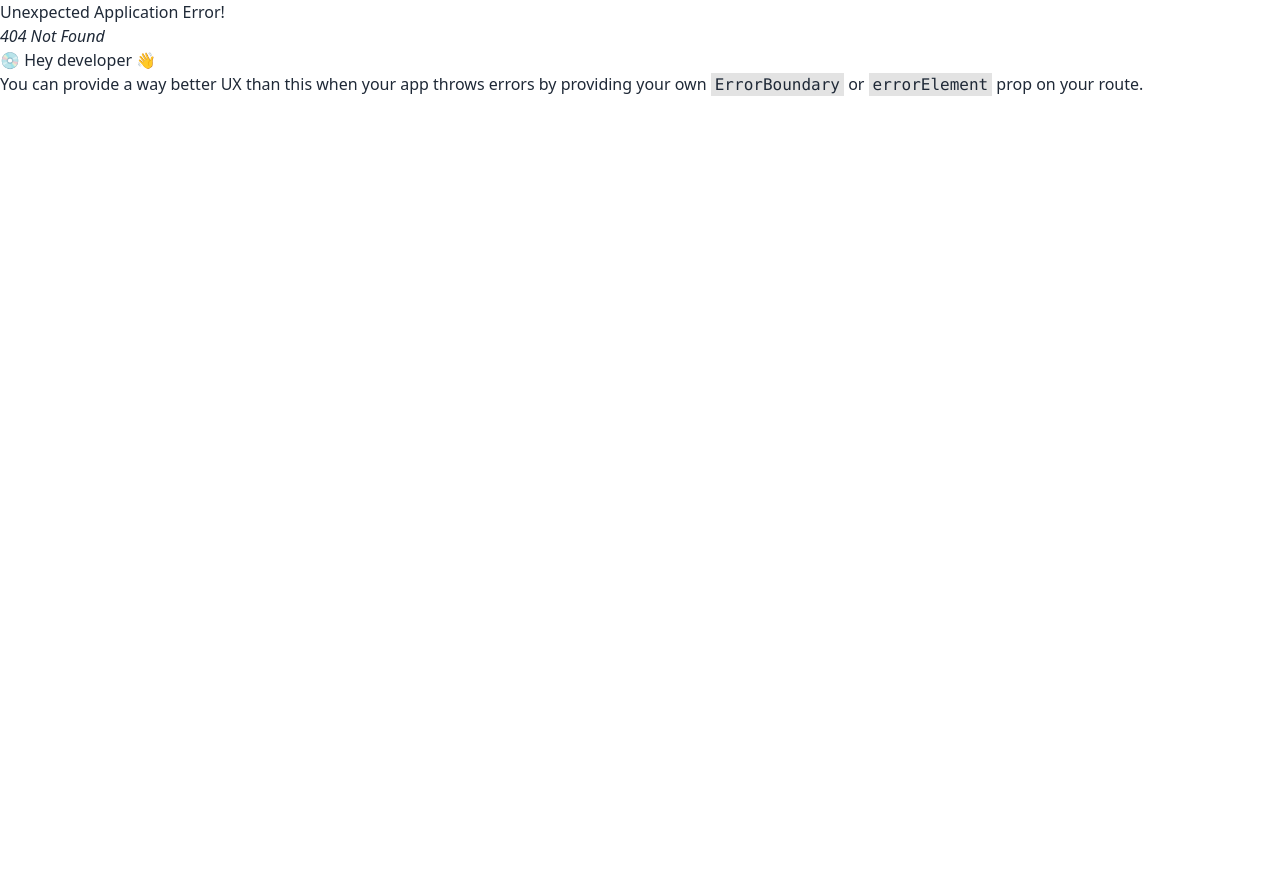
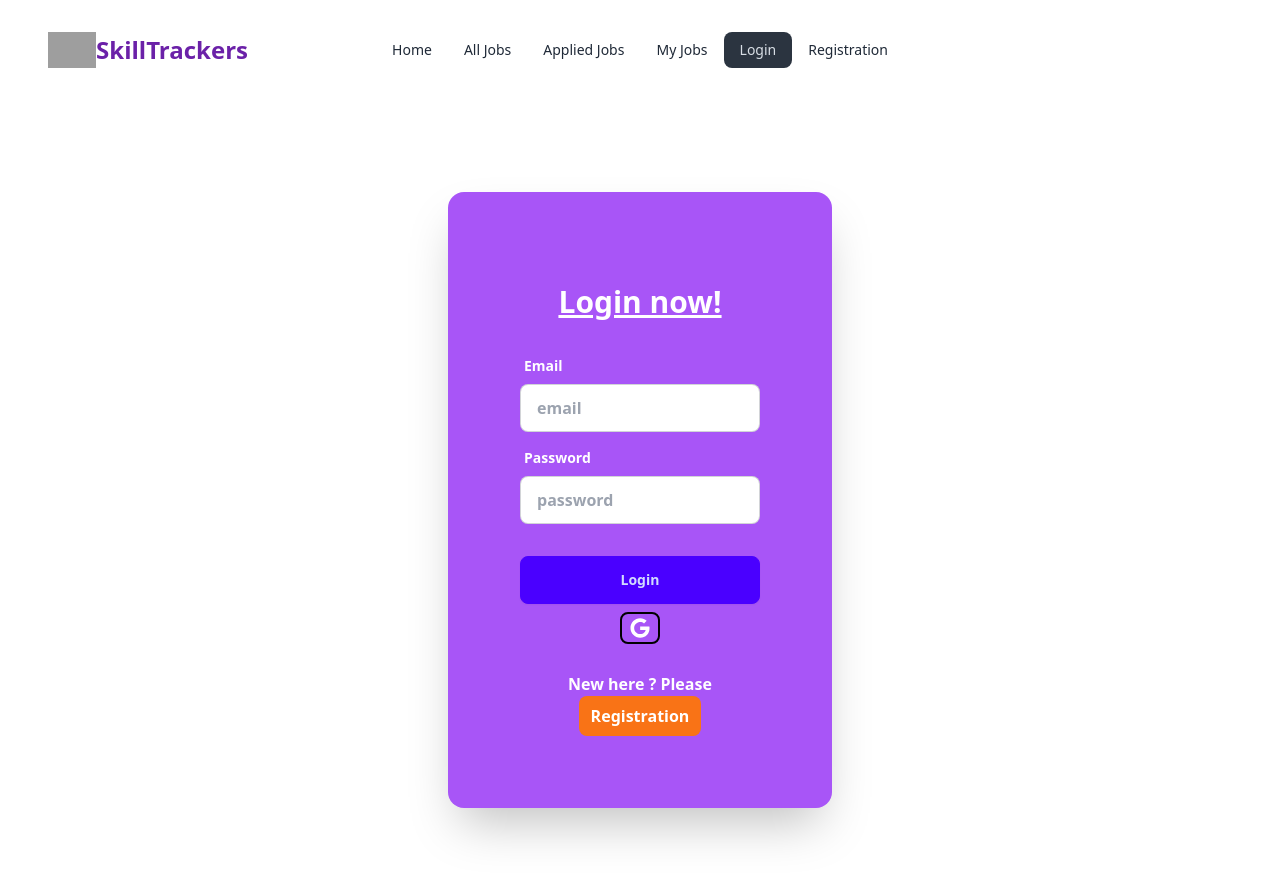
Before and after one commit to Monjurul-190629/Online_job_provider, a React (Vite) app: page /Login in a window 1280 px wide. Before the commit this address had no page. Shown: the top 880 px of the page. Before the commit the page ends 800 px from the top, so only its background shows below. Built offline with nearby package versions, Linux system fonts and the light colour scheme; grey boxes are pictures that could not be loaded.

Commit message:
login-registration page is designed

```diff
--- a/package.json
+++ b/package.json
@@ -14,8 +14,11 @@
     "match-sorter": "^6.3.4",
     "react": "^18.2.0",
     "react-dom": "^18.2.0",
+    "react-icons": "^5.2.1",
     "react-router-dom": "^6.23.1",
     "react-simple-typewriter": "^5.0.1",
+    "react-sweetalert2": "^0.6.0",
+    "react-toast": "^1.0.3",
     "sort-by": "^1.2.0",
     "typewriter-effect": "^2.21.0"
   },
--- a/src/Components/Home/Navbar.jsx
+++ b/src/Components/Home/Navbar.jsx
@@ -7,8 +7,11 @@ const Navbar = () => {
         <li><NavLink to="/Applied_jobs">Applied Jobs</NavLink></li>
         <li><NavLink to="/My_jobs">My Jobs</NavLink></li>
         <li><NavLink to="/Login">Login</NavLink></li>
-        <li><NavLink to="/Register">Register</NavLink></li>
+        <li><NavLink to="/Registration">Registration</NavLink></li>
     </>
+
+
+
     return (
         <div className="mx-10 my-4">
             <div className="navbar">
@@ -48,6 +51,9 @@ const Navbar = () => {
                         {navLink}
                     </ul>
                 </div>
+                <div className='navbar-end'>
+
+                </div>
 
             </div>
         </div>
--- /dev/null
+++ b/src/Components/Login-registration/Login.jsx
@@ -0,0 +1,42 @@
+import { FaGoogle } from "react-icons/fa";
+import { Link } from "react-router-dom";
+
+
+const Login = () => {
+    return (
+        <div className="">
+            <div className="hero min-h-screen">
+
+                <div className="hero-content flex-col lg:flex-row-reverse ">
+                    <div className="card shrink-0 w-full max-w-sm shadow-2xl bg-purple-500 p-10">
+                        <form className="card-body text-white font-bold">
+                            <h1 className="text-3xl underline font-bold text-center my-5">Login now!</h1>
+                            <div className="form-control">
+                                <label className="label">
+                                    <span className="label-text text-white">Email</span>
+                                </label>
+                                <input type="email" placeholder="email" className="input input-bordered text-black" required />
+                            </div>
+                            <div className="form-control">
+                                <label className="label">
+                                    <span className="label-text text-white">Password</span>
+                                </label>
+                                <input type="password" placeholder="password" className="input input-bordered text-black" required />
+
+                            </div>
+                            <div className="form-control mt-6">
+                                <button className="btn btn-primary">Login</button>
+                            </div>
+                            <div className="flex gap-5 justify-center mb-5 text-center">
+                                <button className="text-xl py-1 px-2 border-2 border-black rounded-lg"><FaGoogle /></button>
+                            </div>
+                            <p className="text-center">New here ? Please <Link to="/Registration"><button className="bg-orange-500 text-white font-bold py-2 px-3 rounded-lg">Registration</button></Link></p>
+                        </form>
+                    </div>
+                </div>
+            </div>
+        </div>
+    );
+};
+
+export default Login;
--- /dev/null
+++ b/src/Components/Login-registration/Registration.jsx
@@ -0,0 +1,87 @@
+import { Link } from "react-router-dom";
+import { ToastContainer, toast } from "react-toast";
+
+
+const Registration = () => {
+
+
+    const handleRegistration = e => {
+        e.preventDefault();
+        const name = e.target.name.value;
+        const email = e.target.email.value;
+        const photourl = e.target.photourl.value;
+        const password = e.target.password.value;
+        console.log(email, password, name, photourl);
+
+        /// password verification
+
+        if (!/[A-Z]/.test(password)) {
+            toast("Password should have one uppercase letter.")
+            return
+        }
+        else if (!/[a-z]/.test(password)) {
+            toast("password should have one lowercase letter")
+            return
+        }
+        else if (password.length < 6) {
+            toast("Password should be at least 6 letters")
+            return
+        }
+
+
+
+
+
+    }
+
+
+    return (
+        <div className="">
+
+            <div className="hero min-h-screen">
+
+                <div className="hero-content flex-col lg:flex-row-reverse ">
+                    <div className="card shrink-0 w-full max-w-md shadow-2xl bg-purple-600 px-20 py-10">
+                        <form className="card-body text-white font-bold" onSubmit={handleRegistration}>
+                            <h1 className="text-3xl underline font-bold text-center my-5">Registration</h1>
+                            <div className="form-control">
+                                <label className="label">
+                                    <span className="label-text text-white">Name</span>
+                                </label>
+                                <input type="text" name="name" placeholder="name" className="input input-bordered text-black" required />
+                            </div>
+                            <div className="form-control">
+                                <label className="label">
+                                    <span className="label-text text-white">PhotoUrl</span>
+                                </label>
+                                <input type="photourl" name="photourl" placeholder="photourl" className="input input-bordered text-black" required />
+                            </div>
+                            <div className="form-control">
+                                <label className="label">
+                                    <span className="label-text text-white">Email</span>
+                                </label>
+                                <input type="email" name="email" placeholder="email" className="input input-bordered text-black" required />
+                            </div>
+                            <div className="form-control">
+                                <label className="label">
+                                    <span className="label-text text-white">Password</span>
+                                </label>
+                                <input type="password" name="password" placeholder="password" className="input input-bordered text-black" required />
+
+                            </div>
+                            <div className="form-control mt-6">
+                                <button className="btn btn-primary font-bold">Registration</button>
+                            </div>
+
+                        </form>
+                        <p className="text-center text-white font-bold">Already Have an account ? Please <Link to="/Login"><button className="bg-orange-500 text-white font-bold py-2 px-3 rounded-lg">Login</button></Link></p>
+                    </div>
+                </div>
+                <ToastContainer></ToastContainer>
+            </div>
+
+        </div>
+    );
+};
+
+export default Registration;
--- /dev/null
+++ b/src/Components/Provider/AuthProvider.jsx
@@ -0,0 +1,60 @@
+import { createUserWithEmailAndPassword, onAuthStateChanged, signInWithEmailAndPassword, signOut } from "firebase/auth";
+import { createContext, useEffect, useState } from "react";
+import PropTypes from 'prop-types';
+import auth from "../../tailwind.config";
+
+
+
+
+export const AuthContext = createContext(null)
+
+const AuthProvider = ({children}) => {
+
+    const [user, setUser] = useState(null);
+
+
+    ///create user
+
+    const createUser = (email, password) => {
+        return createUserWithEmailAndPassword(auth, email, password)
+     }
+
+
+
+    ///sign in user
+    const signInuser = (email, password) =>{
+        return signInWithEmailAndPassword(auth, email, password);
+    }
+
+    /// logout
+    const logOut = () => {
+        return signOut(auth);
+    }
+
+    /// authInfo
+    const authInfo = {user, createUser, signInuser, logOut}
+
+     /// observe auth state change
+     useEffect(() => {
+        const unSubscribe =  onAuthStateChanged(auth, currentUser => {
+            setUser(currentUser);
+            console.log("Current value of the current user : ", currentUser)
+        });
+        return () => {
+            unSubscribe();
+        }
+    }, [])
+
+
+    return (
+        <AuthContext.Provider value = {authInfo}>
+           {children}
+        </AuthContext.Provider>
+    );
+};
+
+export default AuthProvider;
+
+AuthProvider.propTypes = {
+    children : PropTypes.node,
+}
--- /dev/null
+++ b/src/routes/PrivateRoute.jsx
@@ -0,0 +1,15 @@
+import { useContext } from "react";
+import { AuthContext } from "../Provider.jsx/AuthProvider";
+import { Navigate } from "react-router-dom";
+
+
+const Privateroute = ({children}) => {
+    const {user} = useContext(AuthContext);
+
+    if(user){
+        return children;
+    }
+    return <Navigate to = "/Login"></Navigate>
+};
+
+export default Privateroute;
```
Also changed, not shown: src/main.jsx (+10 -0 lines), 1 other file (tests, documents, lock files or other folders).
